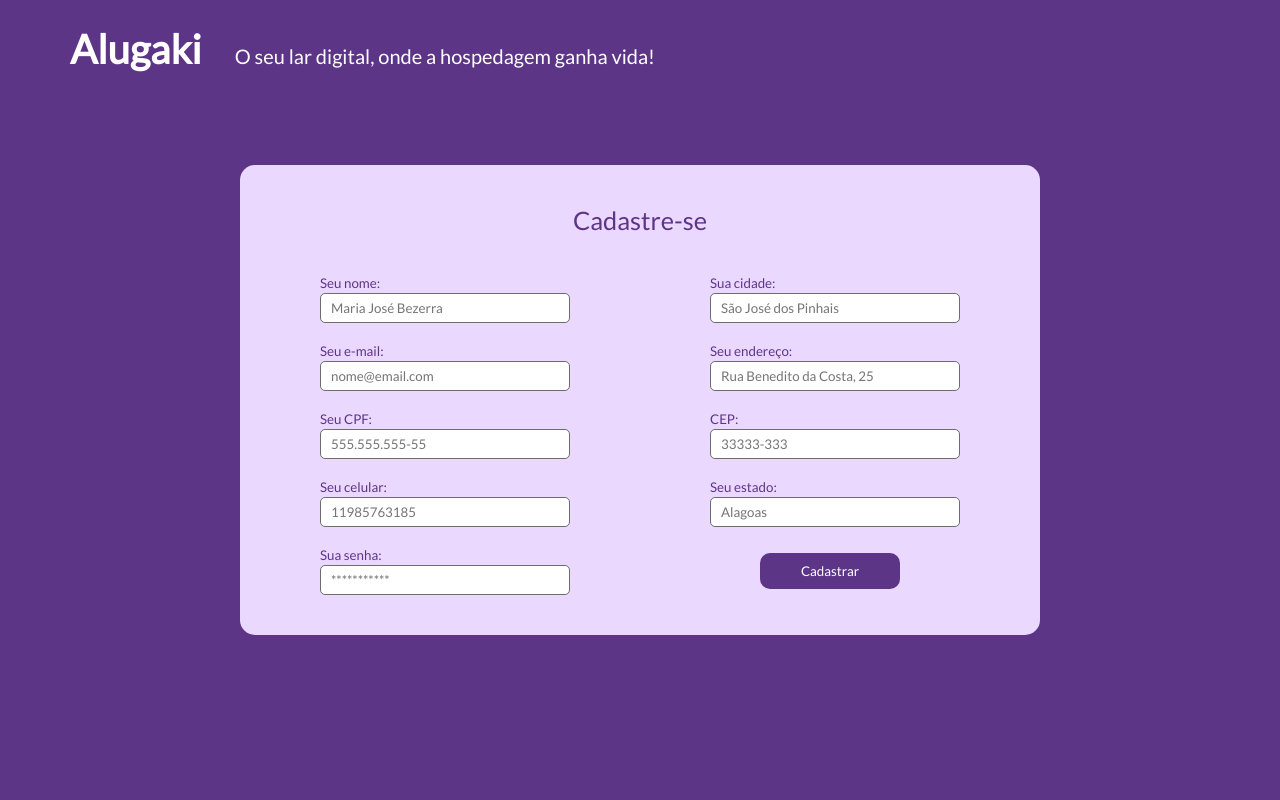
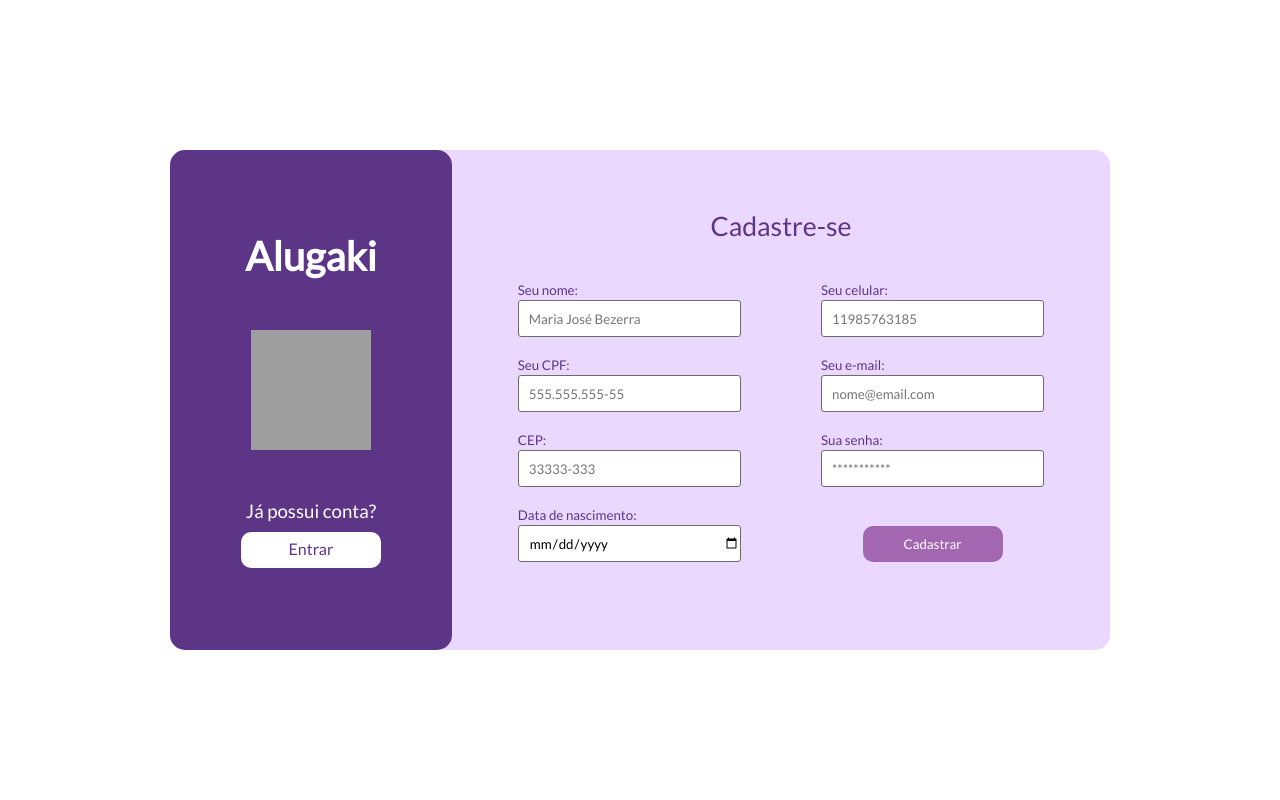
Before and after one commit to StephanieGdSantos/Hozpedaki, a PHP site: page /cadastrar/ in a window 1280 px wide. Run offline with PHP 8.4, Linux system fonts and the light colour scheme; grey boxes are pictures that could not be loaded.

Commit message:
Nova pagina de cadastro e campos obrigatórios

```diff
--- a/view/cadastrar/index.html
+++ b/view/cadastrar/index.html
@@ -7,55 +7,53 @@
     <title>Cadastre-se</title>
 </head>
 <body>
-    <div class="background">
+    <div class="container">
+        <div class="login">
             <a class="logo" href="../index.html">Alugaki</a>
-        <a class="slogan">O seu lar digital, onde a hospedagem ganha vida!</a>
+            <img src="../../icons/user2.svg" alt="">
+            <div class="txt-btn-entrar">
+                <label class="text">Já possui conta?</label>
+                <a class="BtnLogin" href="../entrar/">Entrar</a>
+            </div>
         </div>
         <form action="" method="post">
-        <div class="register">
+            <div class="form-register">
                 <label class="title">Cadastre-se</label>
                 <div class="line">
                     <div class="column">
                         <label>Seu nome:</label>
-                <input type="text" name="name" placeholder="Maria José Bezerra">
+                        <input type="text" name="name" placeholder="Maria José Bezerra" required>
                     </div>
                     <div class="column">
-                <label>Sua cidade:</label>
-                <input type="text" name="" placeholder="São José dos Pinhais">
+                        <label>Seu celular:</label>
+                        <input type="tel" name="" placeholder="11985763185" required>
+                    </div>
+                    <div class="column">
+                        <label>Seu CPF:</label>
+                        <input type="text" name="" placeholder="555.555.555-55" required>
                     </div>
                     <div class="column">
                         <label>Seu e-mail:</label>
-                <input type="email" name="email" placeholder="nome@email.com">
-            </div>
-            <div class="column">
-                <label>Seu endereço:</label>
-                <input type="tel" name="" placeholder="Rua Benedito da Costa, 25">
-            </div>
-            <div class="column">
-                <label>Seu CPF:</label>
-                <input type="text" name="" placeholder="555.555.555-55">
+                        <input type="email" name="email" placeholder="nome@email.com" required>
                     </div>
                     <div class="column">
                         <label>CEP:</label>
-                <input type="tel" name="" placeholder="33333-333">
-            </div>
-            <div class="column">
-                <label>Seu celular:</label>
-                <input type="tel" name="" placeholder="11985763185">
-            </div>
-            <div class="column">
-                <label>Seu estado:</label>
-                <input type="text" name="" placeholder="Alagoas">
+                        <input type="tel" name="" placeholder="33333-333" required>
                     </div>
                     <div class="column">
                         <label>Sua senha:</label>
-                <input type="password" name="" placeholder="***********">
+                        <input type="password" name="" placeholder="***********" required>
                     </div>
                     <div class="column">
-                <button type="submit">Cadastrar</button>
+                        <label>Data de nascimento:</label>
+                        <input type="date" name="" required>
+                    </div>
+                    <div class="column" id="btnRegister">
+                        <button class="BtnRegister" type="submit">Cadastrar</button>
                     </div>
                 </div>
             </div>
         </form>
+    </div>
 </body>
 </html>
--- a/view/cadastrar/style.css
+++ b/view/cadastrar/style.css
@@ -7,6 +7,14 @@
     font-family: 'Lato', sans-serif;
 }
 
+body{
+    width: 100vw;
+    height: 100vh;
+    display: flex;
+    align-items: center;
+    justify-content: center;
+}
+
 label{
     font-size: 10pt;
     color: #5D3587;
@@ -14,30 +22,19 @@ label{
 
 input{
     width: 100%;
-    height: 30px;
+    height: 37px;
     border: 1px solid #6C6C6C;
-    border-radius: 5px;
+    border-radius: 3px;
     outline: none;
     padding-left: 10px;
 }
 
 form{
     display: flex;
-    height: 100vh;
-    width: 100vw;
+    height: 100%;
+    width: 70%;
     justify-content: center;
     align-items: center;
-}
-
-button{
-    margin-left: 50px;
-    width: 140px;
-    padding: 10px 0px 10px 0px;
-    border-radius: 10px;
-    background: #5D3587;
-    color: white;
-    border: none;
-    cursor: pointer;
 }
 
 a{
@@ -46,32 +43,77 @@ a{
 
 }
 
+img{
+    width: 120px;
+    height: 120px;
+}
+
+.BtnRegister{
+    width: 140px;
+    padding: 10px 0px 10px 0px;
+    border-radius: 10px;
+    background: #A367B1;
+    color: white;
+    border: none;
+    cursor: pointer;
+}
+
+.BtnLogin{
+    width: 140px;
+    height: 36px;
+    padding: 7px 0px 10px 0px;
+    text-align: center;
+    border-radius: 10px;
+    background: white;
+    color: #5D3587;
+    border: none;
+    cursor: pointer;
+}
+
+.container{
+    width: 940px;
+    height: 500px;
+    position: relative;
+    background-color: #EBD8FF;
+    border-radius: 15px;
+    display: flex;
+    position: relative;
+}
+
+.login{
+    width: 30%;
+    height: 100%;
+    background-color: #5D3587;
+    display: flex;
+    flex-direction: column;
+    align-items: center;
+    justify-content: center;
+    border-radius: 15px;
+    gap: 50px;
+}
 .title{
-    font-size: 19pt;
+    font-size: 20pt;
     display: block;
     text-align: center;
     margin-bottom: 40px;
 }
 
-.register{
-    width: 800px;
-    /* height: 500px; */
+.form-register{
+    width: 80%;
+    /* height: 100%; */
     background-color: #EBD8FF;
-    padding: 40px 80px;
-    border-radius: 15px;
     display: flex;
     justify-content: center;
     flex-direction: column;
-    align-items: center;
-    z-index: 1;
+    margin-bottom: 28px;
 }
 
 .line{
     width: 100%;
     display: grid;
     grid-template-columns: 1fr 1fr;
-    align-items: center;
-    gap: 20px 140px;
+    align-items: end;
+    gap: 20px 80px;
 }
 
 .column{
@@ -81,23 +123,23 @@ a{
     gap: 2px;
 }
 
-.background{
-    position: absolute;
-    width: 100%;
-    height: 100%;
-    background-color: #5D3587;
-    z-index: 0;
-    justify-content: space-between;
-    padding: 25px 70px;
-
-}
-
 .logo{
     font-size: 30pt;
     font-weight: bold;
 }
 
-.slogan{
-    margin-left: 30px;
-    font-size: 15pt;
+.text{
+    font-size: 14pt;
+    color: white;
 }
+
+.txt-btn-entrar{
+    display: flex;
+    flex-direction: column;
+    align-items: center;
+    gap: 10px;
+}
+
+#btnRegister{
+    align-items: center;
+}
--- a/view/entrar/index.html
+++ b/view/entrar/index.html
@@ -14,13 +14,13 @@
         <div class="login">
             <form action="" method="post">
                 <label>Login</label>
-                <select name="" id="">
+                <select name="" id="" required>
                     <option value="">Selecione</option>
                     <option value="Hóspede">Hóspede</option>
                     <option value="Hospedeiro">Hospedeiro</option>
                 </select>
-                <input type="email" name="" id="" placeholder="nome@email.com">
-                <input type="password" name="" id="">
+                <input type="email" name="" id="" placeholder="nome@email.com" required>
+                <input type="password" name="" id="" required>
                 <button type="submit">Entrar</button>
                 <a class="register" href="../cadastrar/">Ainda não possui conta? Cadastre-se</a>
             </form>
```
Also changed, not shown: view/entrar/style.css (+36 -82 lines), icons/user2.svg (added). Lines whose indentation alone changed are shown as unchanged.
